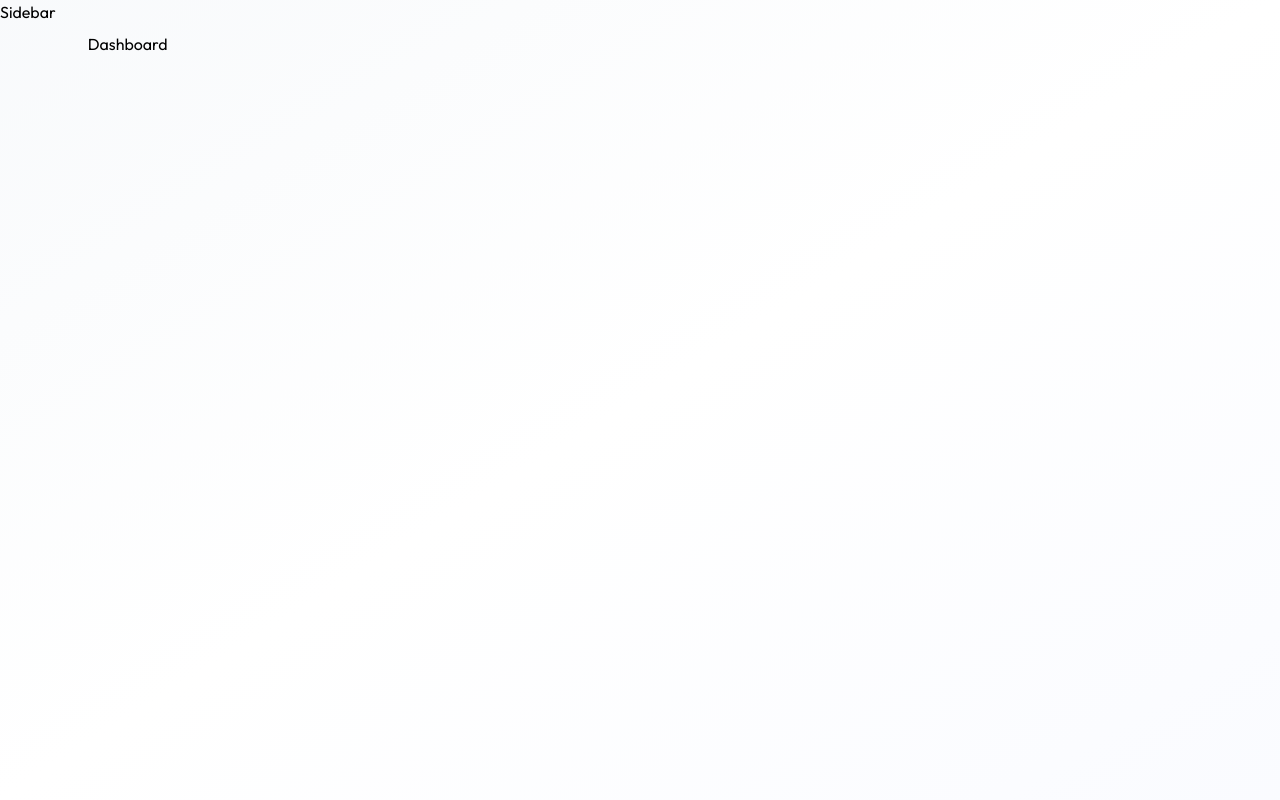
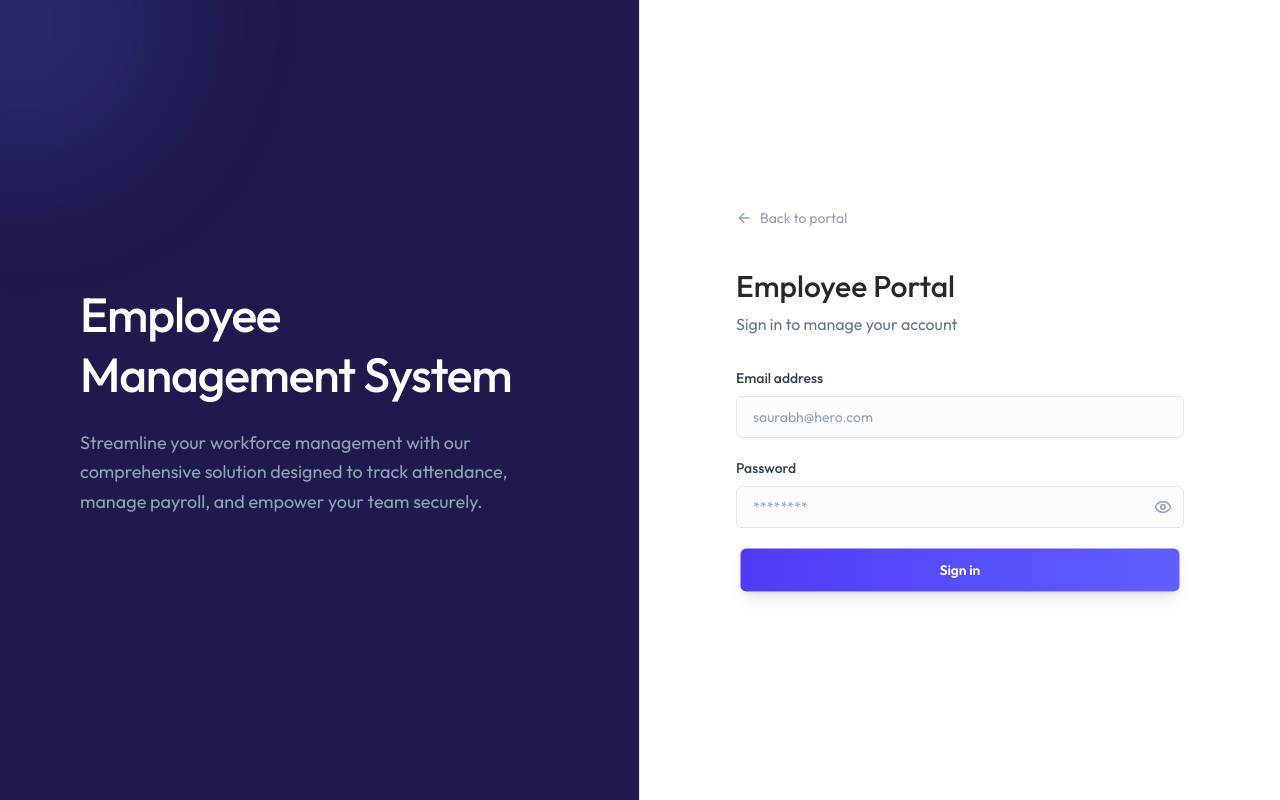
Before and after one commit to Saurabhguptan007/FullStack-EMS, a React (Vite) app in the folder client/: page /login/employee in a window 1280 px wide. Before the commit this address led to /dashboard. Built offline with nearby package versions, Linux system fonts and the light colour scheme.

Commit message:
Login & Portal Ui design completed

```diff
--- a/client/src/App.jsx
+++ b/client/src/App.jsx
@@ -9,6 +9,7 @@
 import Attendance from "./pages/Attendance"
 import Leave from "./pages/Leave"
 import Payslips from "./pages/Payslips"
+import LoginForm from "./components/LoginForm"
 
 
 const App = () => {
@@ -17,6 +18,8 @@
   <Toaster />
   <Routes>
     <Route path="/login" element={ <LoginLanding/>}/>
+    <Route path="/login/admin" element={ <LoginForm role="admin" title="Admin Portal" subtitle="Sign in to manage the organizaiton"/>}/>
+    <Route path="/login/employee" element={ <LoginForm role="employee" title="Employee Portal" subtitle="Sign in to manage your account"/>}/>
     <Route element={<Layout/>}>
       <Route path="/dashboard" element={<Dashboard />}/>
       <Route path="/employees" element={<Employees />}/>
--- /dev/null
+++ b/client/src/components/LoginForm.jsx
@@ -0,0 +1,70 @@
+import { useState } from 'react'
+import { Link } from "react-router-dom"
+import LoginLeftSide from "./LoginLeftSide"
+import { ArrowLeftIcon, EyeIcon, EyeOffIcon, Loader2Icon } from "lucide-react"
+
+const LoginForm = ({role, title, subtitle}) => {
+
+    const [email, setEmail] = useState("")
+    const [password, setPassword] = useState("")
+    const [showPassword, setShowPassword] = useState(false)
+    const [error, setError] = useState("")
+    const [loading, setLoading] = useState(false)
+
+    const handleSubmit = async (e) => {
+        e.preventDefault()
+
+    }
+
+  return (
+    <div className="min-h-screen flex flex-col md:flex-row">
+        <LoginLeftSide />
+        <div className=" flex-1 flex items-center justify-center p-6 sm:p-12 bg-white">
+            <div className="w-full max-w-md animate-fade-in">
+
+                <Link to='/login' className='inline-flex items-center gap-2 text-slate-400 hover:text-slate-700 text-sm mb-10 transition-colors'>
+                    <ArrowLeftIcon size={16}/>
+                    Back to portal
+                </Link>
+
+                <div className="mb-8">
+                    <h1 className="text-2xl sm:text-3xl font-medium text-zinc-800">{title}</h1>
+                    <p className="text-slate-500 text-sm sm:text-base mt-2">{subtitle}</p>
+                </div>
+                {error && (
+                    <div className="mb-6 p-4 bg-rose-50 border border-rose-200 text-rose-700 text-sm rounded-xl flex items-start gap-3">
+                        <div className='w-1.5 h-1.5 rounded-full bg-rose-500 mt-1.5 shrink-0'/>
+                        {error}
+                    </div>
+                )}
+
+                <form className='space-y-5' onSubmit={handleSubmit}>
+                    <div>
+                        <label className='block text-sm font-medium text-slate-700 mb-2'>Email address</label>
+                        <input type="email" value={email} onChange={(e) => setEmail(e.target.value)} required placeholder='saurabh@hero.com'/>
+                    </div>
+                    <div>
+                        <label className='block text-sm font-medium text-slate-700 mb-2'>Password</label>
+                        <div className="relative">
+                            <input type={showPassword ? 'text' : 'password'} onChange={(e) => setPassword(e.target.value)} required placeholder='********' className='pr-11'/>
+                            <button type='button' onClick={() => setShowPassword(!showPassword)} className='absolute right-3 top-1/2 -translate-y-1/2 text-slate-400 hover:text-slate-600 transition-colors'>
+                                {showPassword ? <EyeOffIcon  size={18} /> : <EyeIcon  size={18} />}
+                            </button>
+                        </div>
+                    </div>
+                    <button
+                    type='submit'
+                    disabled={loading}
+                    className='w-full py-3 bg-linear-to-r from-indigo-600 to-indigo-500 text-white rounded-md text-sm font-semibold hover:from-indigo-700 hover:to-indigo-600 disabled:opacity-50 transition-all duration-200 shadow-lg shadow-indigo 500/25 active: scale-[0.98] flex items-center justify-center'>
+                        {loading && <Loader2Icon  className='animate-spin h-4 w-4 mr-2'/>}
+                        Sign in
+                    </button>
+                </form>
+
+            </div>
+        </div>
+    </div>
+  )
+}
+
+export default LoginForm
--- /dev/null
+++ b/client/src/components/LoginLeftSide.jsx
@@ -0,0 +1,18 @@
+
+const LoginLeftSide = () => {
+  return (
+    <div className="hidden md:flex w-1/2 bg-indigo-950 relative overflow-hidden border-r border-slate-200">
+        <div className="absolute -top-30 -left-30 w-72 h-72 bg-indigo-500/20 rounded-full blur-3xl"></div>
+        <div className=" relative z-10 flex flex-col items-start justify-center p-12 lg:p-20 w-full h-full">
+            <h1 className="text-4xl lg:text-5xl font-medium text-white mb-6 leading-tight tracking-tight">
+                Employee <br /> Management System
+            </h1>
+            <p className="text-slate-400 text-lg max-w-md leading-relaxed">
+                Streamline your workforce management with our comprehensive solution designed to track attendance, manage payroll, and empower your team securely.
+            </p>
+        </div>
+    </div>
+  )
+}
+
+export default LoginLeftSide
--- a/client/src/pages/LoginLanding.jsx
+++ b/client/src/pages/LoginLanding.jsx
@@ -1,6 +1,57 @@
+import { Link } from "react-router-dom"
+import LoginLeftSide from "../components/LoginLeftSide"
+import { ArrowRightIcon, ShieldIcon, UserIcon } from "lucide-react"
+
 const LoginLanding = () => {
+
+  const portalOptions = [
+    {
+      to: "/login/admin",
+      title: "Admin Portal",
+      description: "Manage the organization",
+      icon: ShieldIcon
+    },
+    {
+      to: "/login/employee",
+      title: "Employee Portal",
+      description: "Access your account",
+      icon: UserIcon
+    }
+  ]
+
   return (
-    <div>LoginLanding</div>
+    <div className="min-h-screen flex flex-col md:flex-row">
+      <LoginLeftSide />
+      <div className="w-full md:w-1/2 flex flex-col items-center justify-center p-6 sm:p-12 lg:p-16 relative overlfow-y-auto min-h-screen">
+        <div className="w-full max-w-md animate-fade-in relative z-10">
+
+          {/* Description of portals */}
+          <div className="mb-10 text-center md:text-left">
+            <h2 className=" text-3xl font-medium text-slate-900 tracking-tight mb-3">Welcome Back</h2>
+            <p className="text-slate-500">Select your portal to securely access the system.</p>
+          </div>
+
+          {/* Protals List */}
+          <div className="space-y-4">
+            {portalOptions.map((portal)=>(
+              <Link key={portal.to} to={portal.to}
+              className="group block bg-slate-50 border border-slate-200 rounded-lg p-5 sm:p-6 transition-all duration-300 hover:border-indigo-400 hover:bg-indigo-50">
+                <div className="relative z-10 flex items-center justify-between gap-4 sm:gap-5">
+                  <h3 className="text-lg text-slate-800 group-hover:text-indigo-600 mb-1 transition-colors">{portal.title}</h3>
+                  <ArrowRightIcon className="w-4 h-4 text-slate-400 group-hover:text-indigo-600 group-hover:translate-x-1 transition-all duration-300"/>
+                </div>
+              </Link>
+            ))}
+          </div>
+
+          {/* Footer */}
+          <div className="mt-12 text-center md:text-left text-sm text-slate-400">
+            <p>© {new Date().getFullYear()} Saurabh EMS. All right reserved.</p>
+          </div>
+
+        </div>
+      </div>
+    </div>
   )
 }
 
```
